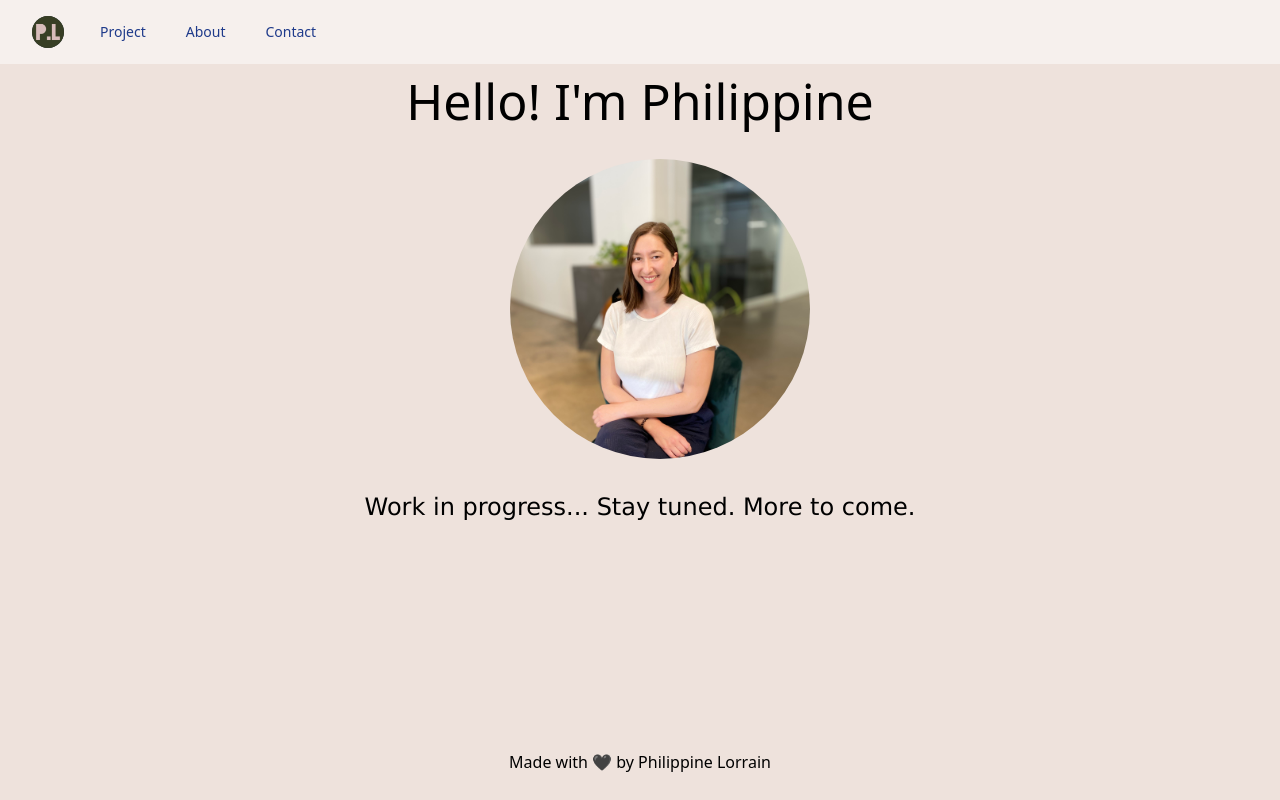
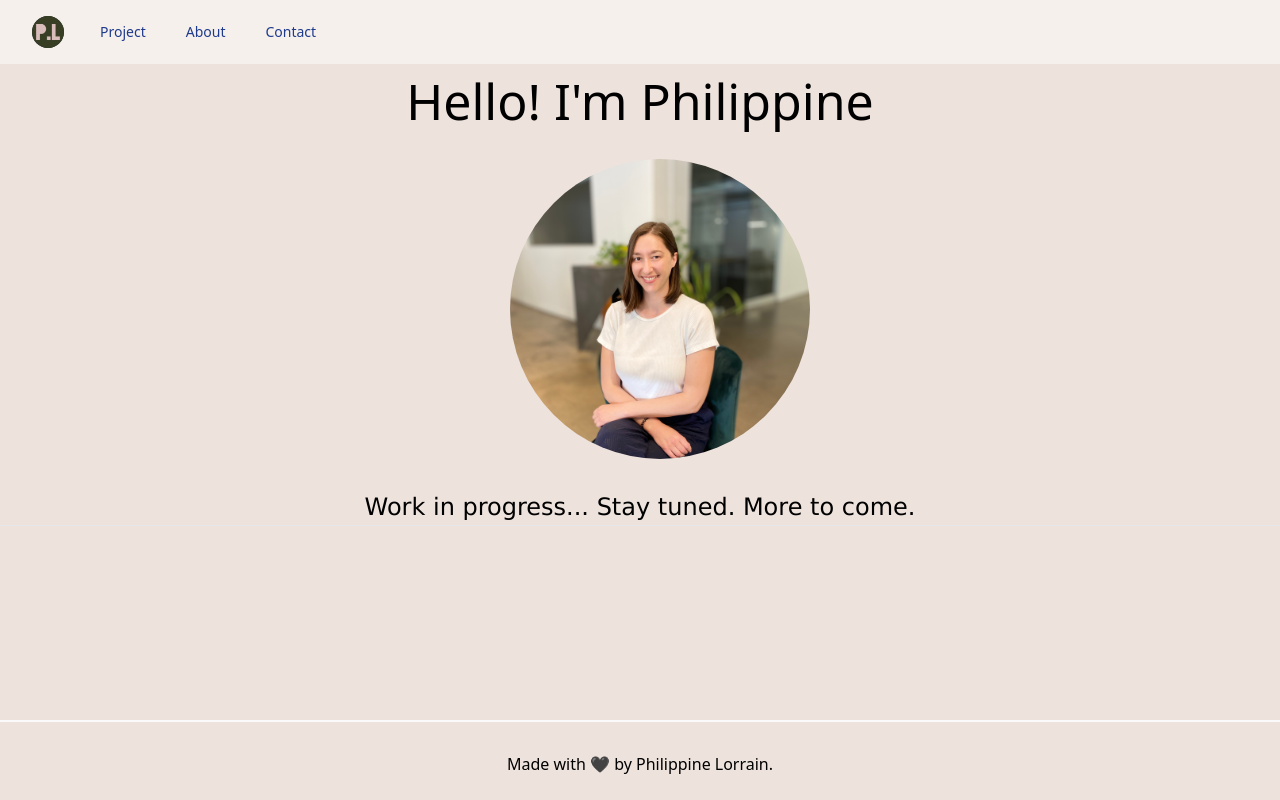
Before and after one commit to Plorrain/my-own-personnal-app, a React (Create React App) app: page / in a window 1280 px wide. Built offline with nearby package versions, Linux system fonts and the light colour scheme.

Commit message:
Footer: made it a component + added a border top

```diff
--- a/src/App.js
+++ b/src/App.js
@@ -1,6 +1,7 @@
 import React, { Fragment } from "react";
 
-import NavBar from './components/UI/NavBar';
+import NavBar from "./components/UI/NavBar";
+import Footer from "./components/UI/Footer";
 
 const App = () => {
   return (
@@ -13,7 +14,7 @@ const App = () => {
 
         {/* For english translation */}
 
-          {/* <div className="translation-button">
+        {/* <div className="translation-button">
             <p>Eng</p>
           </div> */}
       </div>
@@ -21,7 +22,7 @@ const App = () => {
       <div className="container">
         {/* image exists only in CSS/if it breaks will need to come back here in <img /> */}
         <div className="image-background"></div>
-          {/* <a href="https://www.brunchtime.live/" target="blank">
+        {/* <a href="https://www.brunchtime.live/" target="blank">
             Brunchtime
           </a> */}
       </div>
@@ -29,14 +30,11 @@ const App = () => {
       {/* conteent not centered in full screen */}
 
       <div className="temporary-content">
-       <p>Work in progress...
-       Stay tuned. More to come.</p>
+        <p>Work in progress... Stay tuned. More to come.</p>
       </div>
-      <div className="container-full">
-        <footer>Made with 🖤 by Philippine Lorrain</footer>
-      </div>
+      <Footer />
     </Fragment>
   );
-}
+};
 
 export default App;
--- /dev/null
+++ b/src/components/UI/Footer.css
@@ -0,0 +1,17 @@
+footer {
+  background-color: #eee2dc;
+  color: black;
+  height: 80px;
+  text-align: center;
+  padding: 30px;
+  position: absolute;
+  bottom: 0px;
+  width: 100%;
+  border-top: 2px solid #fafafa;
+}
+
+.container-full {
+  max-width: 100%;
+  box-sizing: border-box;
+  background-color: #eee2dc;
+}
--- /dev/null
+++ b/src/components/UI/Footer.js
@@ -0,0 +1,12 @@
+import "./Footer.css";
+
+const Footer = () => {
+  return (
+    <div className="container-full">
+      <footer>Made with 🖤 by Philippine Lorrain.</footer>
+      <hr class="solid"></hr>
+    </div>
+  );
+};
+
+export default Footer;
--- a/src/index.css
+++ b/src/index.css
@@ -84,17 +84,3 @@ body {
   margin-top: 30px;
   color: black;
 }
-
-
-/* footer */
-
-footer {
-  background-color: #eee2dc;
-  color: black;
-  height: 80px;
-  text-align: center;
-  padding: 30px;
-  position: absolute;
-  bottom: 0px;
-  width: 100%;
-}
```
